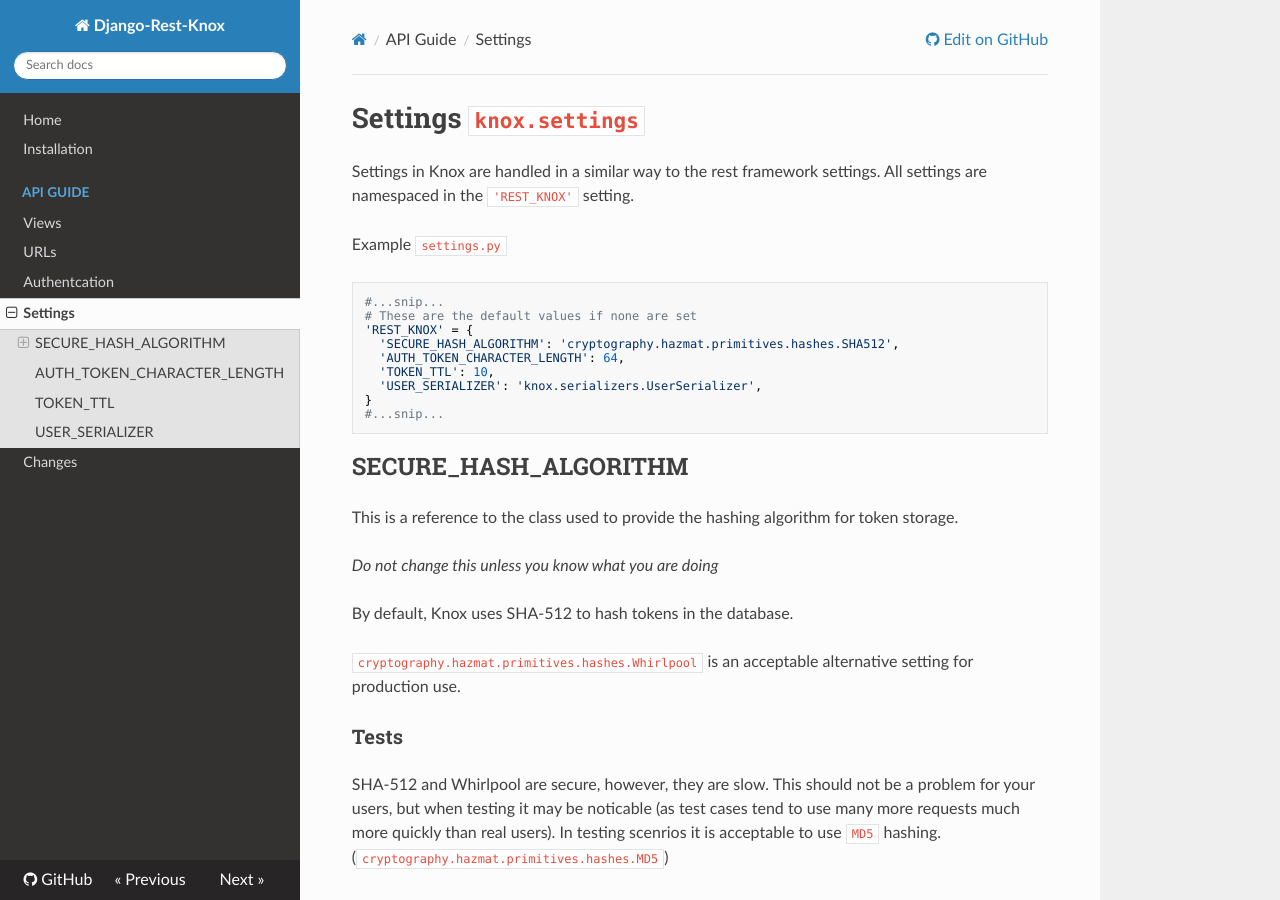
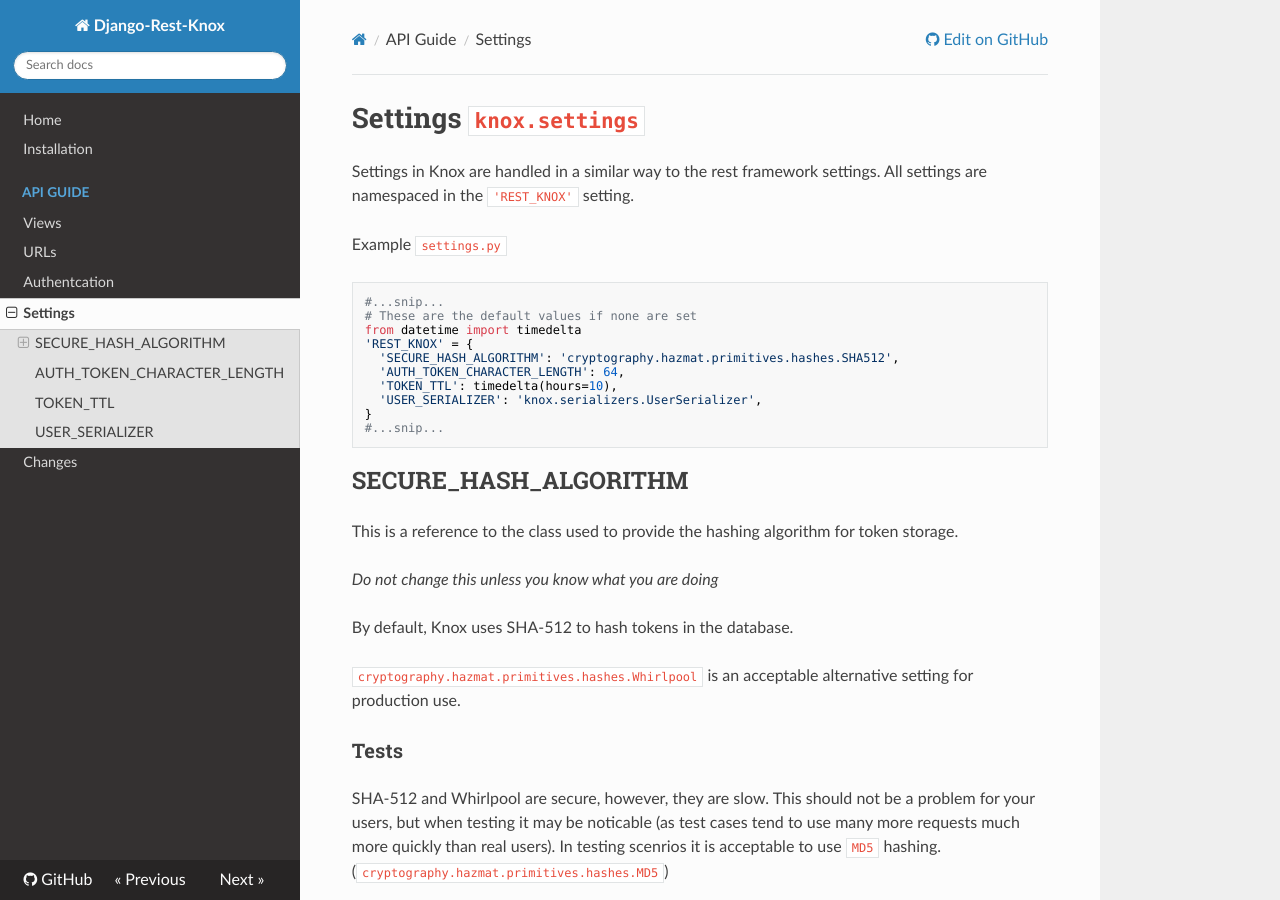
Before and after one commit to jazzband/django-rest-knox, an MkDocs documentation site: the page built from docs/settings.md, in a window 1280 px wide and 900 px high. Built offline with MkDocs 1.6.1, drawn with Linux system fonts in a browser that asks for light colours; nearby versions of some CDN libraries; old or Windows-style settings are respelled for this version of MkDocs.

Commit message:
'TOKEN_TTL' is an instance of 'datetime.timedelta'

````diff
--- a/docs/settings.md
+++ b/docs/settings.md
@@ -8,10 +8,11 @@
 ```python
 #...snip...
 # These are the default values if none are set
+from datetime import timedelta
 'REST_KNOX' = {
   'SECURE_HASH_ALGORITHM': 'cryptography.hazmat.primitives.hashes.SHA512',
   'AUTH_TOKEN_CHARACTER_LENGTH': 64,
-  'TOKEN_TTL': 10,
+  'TOKEN_TTL': timedelta(hours=10),
   'USER_SERIALIZER': 'knox.serializers.UserSerializer',
 }
 #...snip...
````
